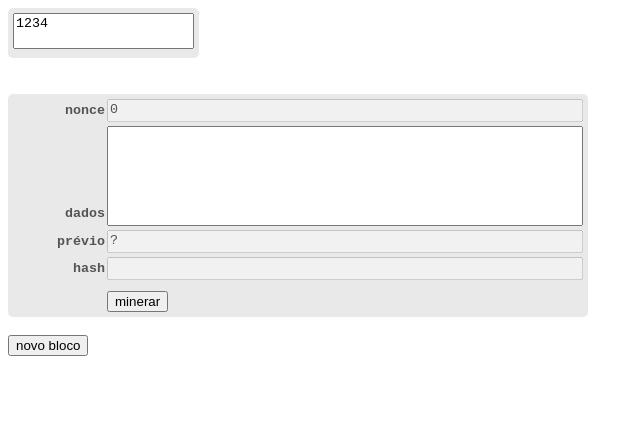
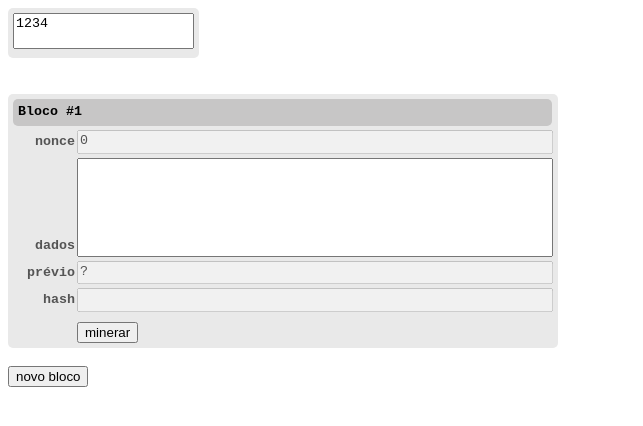
Before and after one commit to aulademo/demo-blockchain, a plain HTML site: page index.html in a window 1280 px wide. Shown: the whole page, without its empty margins (0-643 px from the left). Drawn offline with Linux system fonts and the light colour scheme.

Commit message:
Add files via upload

```diff
--- a/index.html
+++ b/index.html
@@ -10,6 +10,8 @@
 
     <template id="bloco-template">
         <div class="bloco">
+            <textarea disabled class="title"></textarea>
+            <br>
             <textarea disabled class="text">nonce</textarea><textarea class="nonce-output" disabled>0</textarea>
             <br>
             <textarea disabled class="text">dados</textarea><textarea class="data-input"></textarea>
@@ -29,6 +31,8 @@
     <br><br><br>
 
     <div class="bloco" id="1">
+        <textarea disabled class="title">Bloco #1</textarea>
+        <br>
         <textarea disabled class="text">nonce</textarea><textarea class="nonce-output" id="1"disabled>0</textarea>
         <br>
         <textarea disabled class="text">dados</textarea><textarea class="data-input" id="1"></textarea>
--- a/main.js
+++ b/main.js
@@ -62,12 +62,15 @@ novo_bloco_btn.addEventListener('click', (e) => {
     const f = document.createDocumentFragment();
     const node = bloco_template.content.cloneNode(true);
 
+    node.querySelector(".title").id = block_id;
     node.querySelector(".bloco").id = block_id;
     node.querySelector(".nonce-output").id = block_id;
     node.querySelector(".data-input").id = block_id;
     node.querySelector(".hash-output").id = block_id;
     node.querySelector(".previous-hash-output").id = block_id;
     node.querySelector(".minerar-btn").id = block_id;
+
+    node.querySelector(".title").value = `Bloco #${block_id}` ;
 
     previous_hash = document.querySelector(`#${CSS.escape(previous_bloco_id)} .hash-output`).value;
     node.querySelector(".previous-hash-output").value = previous_hash;
--- a/style.css
+++ b/style.css
@@ -17,10 +17,24 @@ textarea{
     border: transparent;
     outline: none;
     height: 1.3em;
-    width: 90px;
+    width: 60px;
     text-align: right;
 
     font-weight: bold;
+}
+
+.title{
+    background-color: rgb(199, 198, 198);
+    border-radius: 5px;
+    padding: 5px;
+    border: transparent;
+    outline: none;
+    height: 1.3em;
+    width: 90px;
+
+    width: 98%;
+    font-weight: bolder;
+    color:black;
 }
 
 /* .previous-hash-output{
```
